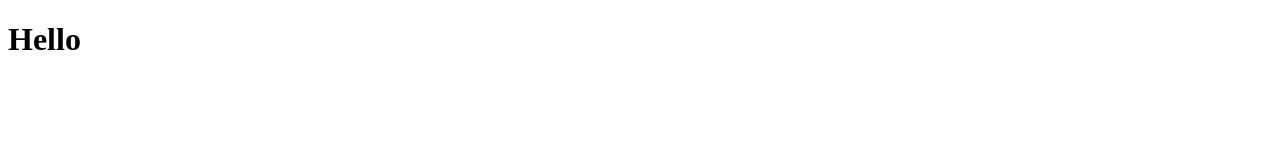
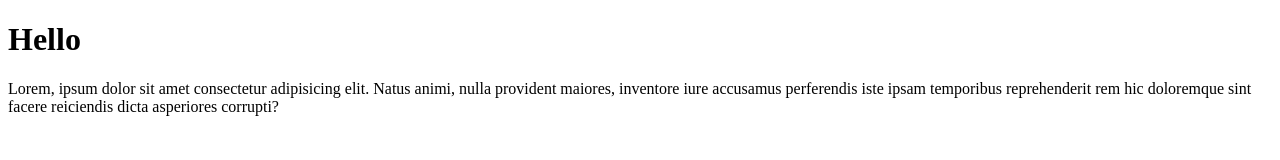
Before and after one commit to sagar764/demos, a plain HTML site: page index.html in a window 1280 px wide. Drawn offline with Linux system fonts and the light colour scheme.

Commit message:
index.html second change

```diff
--- a/index.html
+++ b/index.html
@@ -8,5 +8,9 @@
 </head>
 <body>
     <h1>Hello</h1>
+    <p>Lorem, ipsum dolor sit amet consectetur adipisicing elit. Natus animi, nulla provident maiores, inventore
+        iure accusamus perferendis iste ipsam temporibus reprehenderit rem hic doloremque sint facere reiciendis
+        dicta asperiores corrupti?
+    </p>
 </body>
 </html>
```
